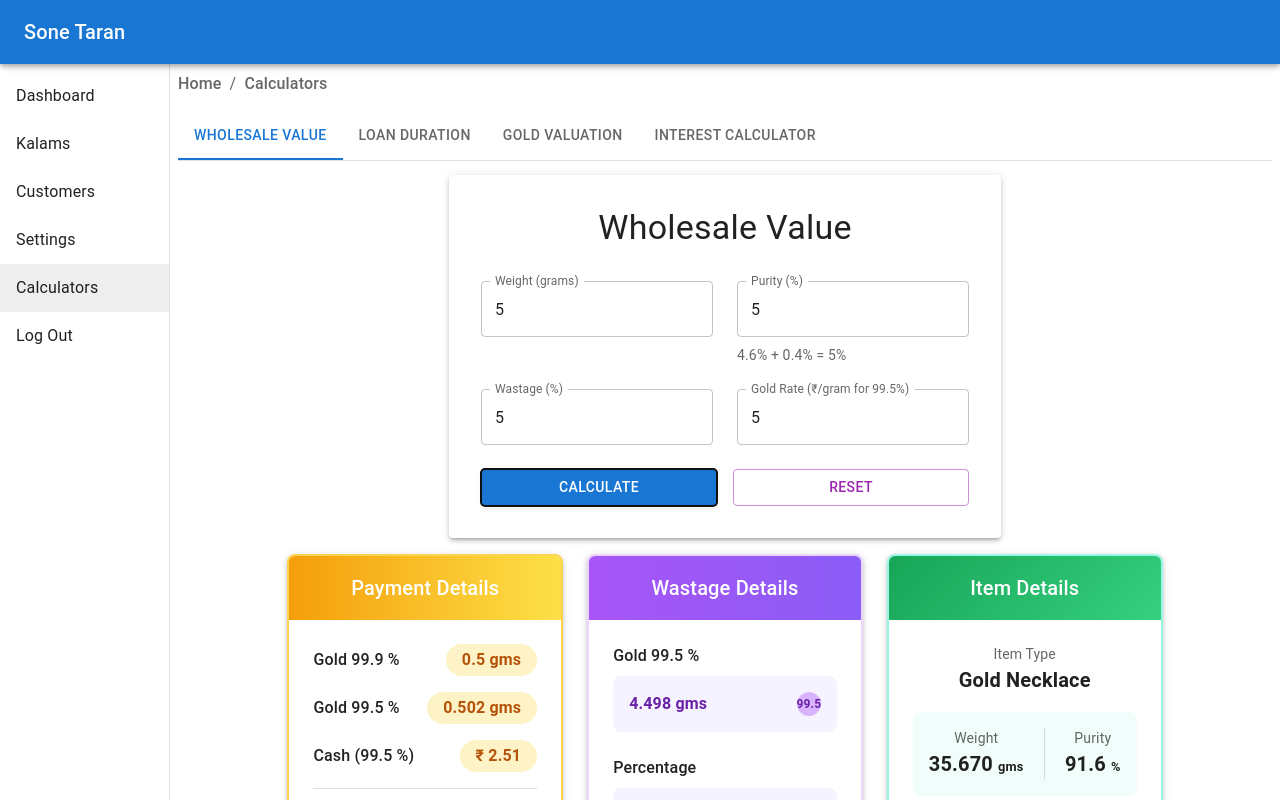
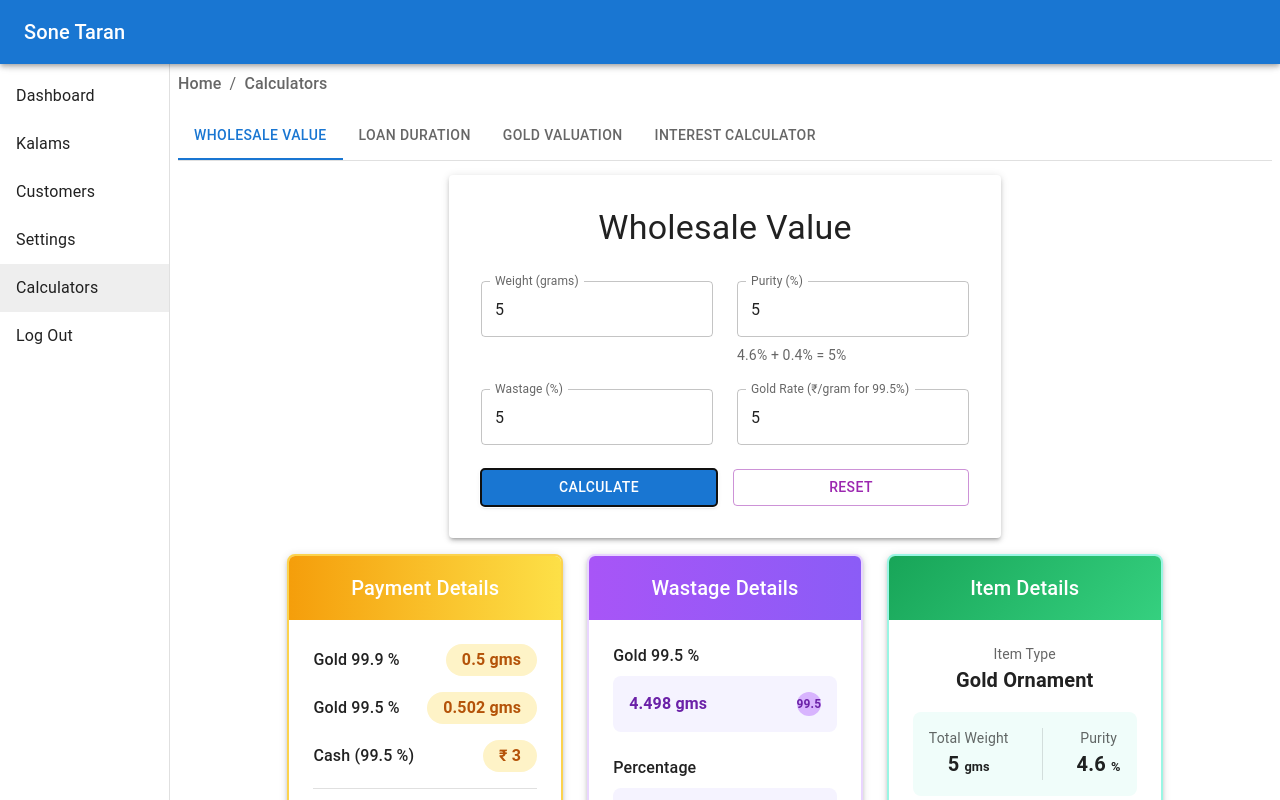
Before and after one commit to maheshgarade/sone-taran, a React (Vite) app: page /calculators in a window 1280 px wide. Both pictures are taken after typing "5", "5", "5", "5" into the empty fields and a click on the button "CALCULATE". Shown: the top 800 px of the page. Built offline with nearby package versions, Linux system fonts and the light colour scheme.

Commit message:
binded all cards

```diff
--- a/src/features/calculators/wholesale-value-calculator/WholesaleValueCalculator.tsx
+++ b/src/features/calculators/wholesale-value-calculator/WholesaleValueCalculator.tsx
@@ -20,6 +20,7 @@ interface CalculatedValues {
   netPureGold99_5: number;
   cashEquivalent99_5: number;
   goldRate99_5: number;
+  purity: number;
 }
 
 const WholesaleValueCalculator: React.FC = () => {
@@ -53,12 +54,13 @@ const WholesaleValueCalculator: React.FC = () => {
     }),
     onSubmit: (values) => {
       const weight = Number(values.weight);
-      const purity = Number(values.purity);
+      const totalPurity = Number(values.purity);
+      const purity = Number(values.purity) - 0.4;
       const wastage = Number(values.wastage);
       const goldRate99_5 = Number(values.goldRate99_5);
 
       // Step 1: Calculate net pure gold based on purity
-      const netPureGold = (weight * purity) / 100;
+      const netPureGold = (weight * totalPurity) / 100;
 
       // Step 2: Calculate total weight (22K 99.9%) with wastage
       const netPureGold99_9 = netPureGold + (weight * wastage) / 100;
@@ -82,6 +84,7 @@ const WholesaleValueCalculator: React.FC = () => {
         netPureGold99_5: parseFloat(netPureGold99_5.toFixed(3)),
         cashEquivalent99_5: parseFloat(cashEquivalent99_5.toFixed(2)),
         goldRate99_5: goldRate99_5,
+        purity: purity,
       });
       setCalculated(true);
     },
@@ -220,14 +223,23 @@ const WholesaleValueCalculator: React.FC = () => {
               <PaymentDetailsCard
                 netPureGold99_9={calculatedValues.netPureGold99_9}
                 netPureGold99_5={calculatedValues.netPureGold99_5}
-                cashEquivalent99_5={calculatedValues.cashEquivalent99_5}
+                cashEquivalent99_5={Number(
+                  calculatedValues.cashEquivalent99_5.toFixed(0)
+                )}
               />
               <WastageDetailsCard
                 wastageWeight={calculatedValues.wastageWeight}
                 goldRate99_5={calculatedValues.goldRate99_5}
                 itemWeight={calculatedValues.itemWeight}
               />
-              <ItemDetailsCard />
+              <ItemDetailsCard
+                itemWeight={calculatedValues.itemWeight}
+                purity={calculatedValues.purity}
+                netPureGold99_5={calculatedValues.netPureGold99_5}
+                cashEquivalent99_5={Number(
+                  calculatedValues.cashEquivalent99_5.toFixed(0)
+                )}
+              />
             </Box>
           </Box>
         )}
--- a/src/shared/components/item-details-card/ItemDetailsCard.tsx
+++ b/src/shared/components/item-details-card/ItemDetailsCard.tsx
@@ -8,7 +8,19 @@ import {
   Chip,
 } from '@mui/material';
 
-const ItemDetailsCard = () => {
+interface ItemDetailsCardProps {
+  itemWeight: number;
+  purity: number;
+  netPureGold99_5: number;
+  cashEquivalent99_5: number;
+}
+
+const ItemDetailsCard: React.FC<ItemDetailsCardProps> = ({
+  itemWeight,
+  purity,
+  netPureGold99_5,
+  cashEquivalent99_5,
+}) => {
   return (
     <Card
       sx={{
@@ -44,7 +56,7 @@ const ItemDetailsCard = () => {
           Item Type
         </Typography>
         <Typography variant="h6" fontWeight="bold">
-          Gold Necklace
+          Gold Ornament
         </Typography>
 
         {/* Weight & Purity Section */}
@@ -60,10 +72,10 @@ const ItemDetailsCard = () => {
         >
           <Box>
             <Typography variant="body2" color="textSecondary">
-              Weight
+              Total Weight
             </Typography>
             <Typography variant="h6" fontWeight="bold">
-              35.670 <span style={{ fontSize: '0.8rem' }}>gms</span>
+              {itemWeight} <span style={{ fontSize: '0.8rem' }}>gms</span>
             </Typography>
           </Box>
           <Divider orientation="vertical" flexItem sx={{ mx: 2 }} />
@@ -72,7 +84,7 @@ const ItemDetailsCard = () => {
               Purity
             </Typography>
             <Typography variant="h6" fontWeight="bold">
-              91.6 <span style={{ fontSize: '0.8rem' }}>%</span>
+              {purity} <span style={{ fontSize: '0.8rem' }}>%</span>
             </Typography>
           </Box>
         </Box>
@@ -91,7 +103,8 @@ const ItemDetailsCard = () => {
             Making Charges
           </Typography>
           <Typography variant="h6" fontWeight="bold">
-            ₹ 3,500.00
+            {netPureGold99_5} gms | &#8377;{' '}
+            {new Intl.NumberFormat('en-IN').format(cashEquivalent99_5)}
           </Typography>
         </Box>
 
@@ -112,7 +125,7 @@ const ItemDetailsCard = () => {
             Hallmark
           </Typography>
           <Chip
-            label="BIS 916"
+            label={`BIS ${(purity * 10).toFixed(0)}`}
             sx={{
               backgroundColor: 'rgb(240 253 250 / 1)',
               color: '#17A864',
--- a/src/shared/components/payment-details-card/PaymentDetailsCard.tsx
+++ b/src/shared/components/payment-details-card/PaymentDetailsCard.tsx
@@ -105,7 +105,8 @@ const PaymentDetailsCard: React.FC<PaymentDetailsCardProps> = ({
                 fontWeight: 600,
               }}
             >
-              &#8377; {cashEquivalent99_5}
+              &#8377;{' '}
+              {new Intl.NumberFormat('en-IN').format(cashEquivalent99_5)}
             </Box>
           </Box>
           <Divider orientation="horizontal" flexItem />
@@ -128,7 +129,8 @@ const PaymentDetailsCard: React.FC<PaymentDetailsCardProps> = ({
                   fontWeight: 700,
                 }}
               >
-                {netPureGold99_5} gms | &#8377; {cashEquivalent99_5}
+                {netPureGold99_5} gms | &#8377;{' '}
+                {new Intl.NumberFormat('en-IN').format(cashEquivalent99_5)}
               </Box>
             </Box>
           </Box>
--- a/src/shared/components/wastage-details-card/WastageDetailsCard.tsx
+++ b/src/shared/components/wastage-details-card/WastageDetailsCard.tsx
@@ -6,6 +6,7 @@ import {
   Box,
   LinearProgress,
 } from '@mui/material';
+import { useState } from 'react';
 
 interface WastageDetailsCardProps {
   wastageWeight: number;
@@ -18,7 +19,9 @@ const WastageDetailsCard: React.FC<WastageDetailsCardProps> = ({
   goldRate99_5,
   itemWeight,
 }) => {
-  console.log('goldRate99_5', goldRate99_5);
+  const [cashRate, setCashRate] = useState<number>(
+    Number((wastageWeight * goldRate99_5).toFixed(0))
+  );
   return (
     <Card
       sx={{
@@ -116,7 +119,8 @@ const WastageDetailsCard: React.FC<WastageDetailsCardProps> = ({
             </Typography>
             <Box mt={1} p={2} bgcolor="#F5F3FF" borderRadius={2}>
               <Typography fontWeight={600} color="#6B21A8">
-                &#8377; {(goldRate99_5 * wastageWeight).toFixed(2)}
+                &#8377;
+                {new Intl.NumberFormat('en-IN').format(cashRate)}
               </Typography>
             </Box>
           </Box>
```
